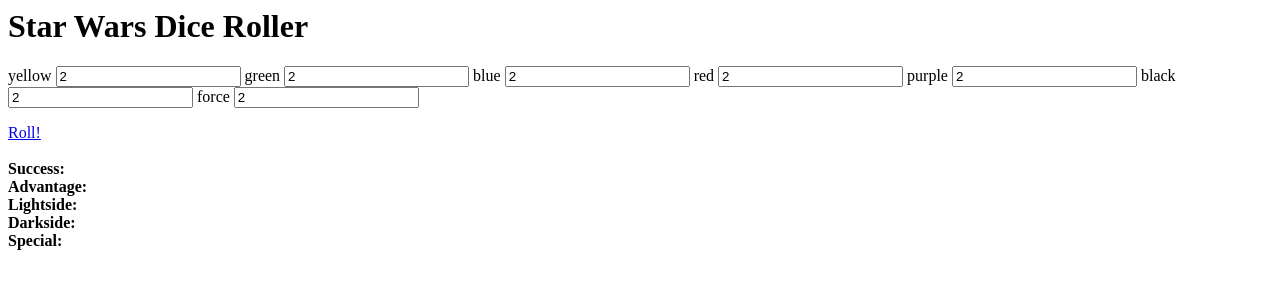
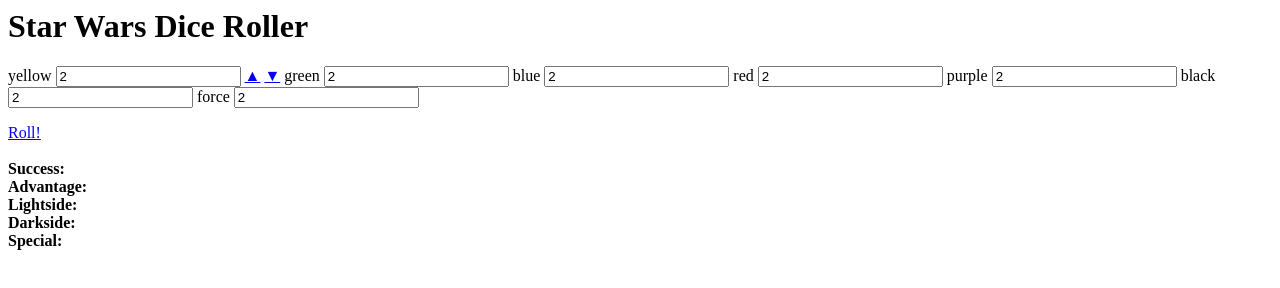
Before and after one commit to dyeje/swDiceRoller, a plain HTML site: page swDiceRoller.html in a window 1280 px wide. Drawn offline with Linux system fonts and the light colour scheme.

Commit message:
First step towards better dice inputs

```diff
--- a/swDiceRoller.html
+++ b/swDiceRoller.html
@@ -10,6 +10,8 @@
     <form class="dice-form">
       <label for="yellow">yellow</label>
       <input type="number" name="yellow" min="0" value="2"></input>
+      <a href='#'>▲</a>
+      <a href='#'>▼</a>
 
       <label for="green">green</label>
       <input type="number" name="green" min="0" value="2"></input>
```
